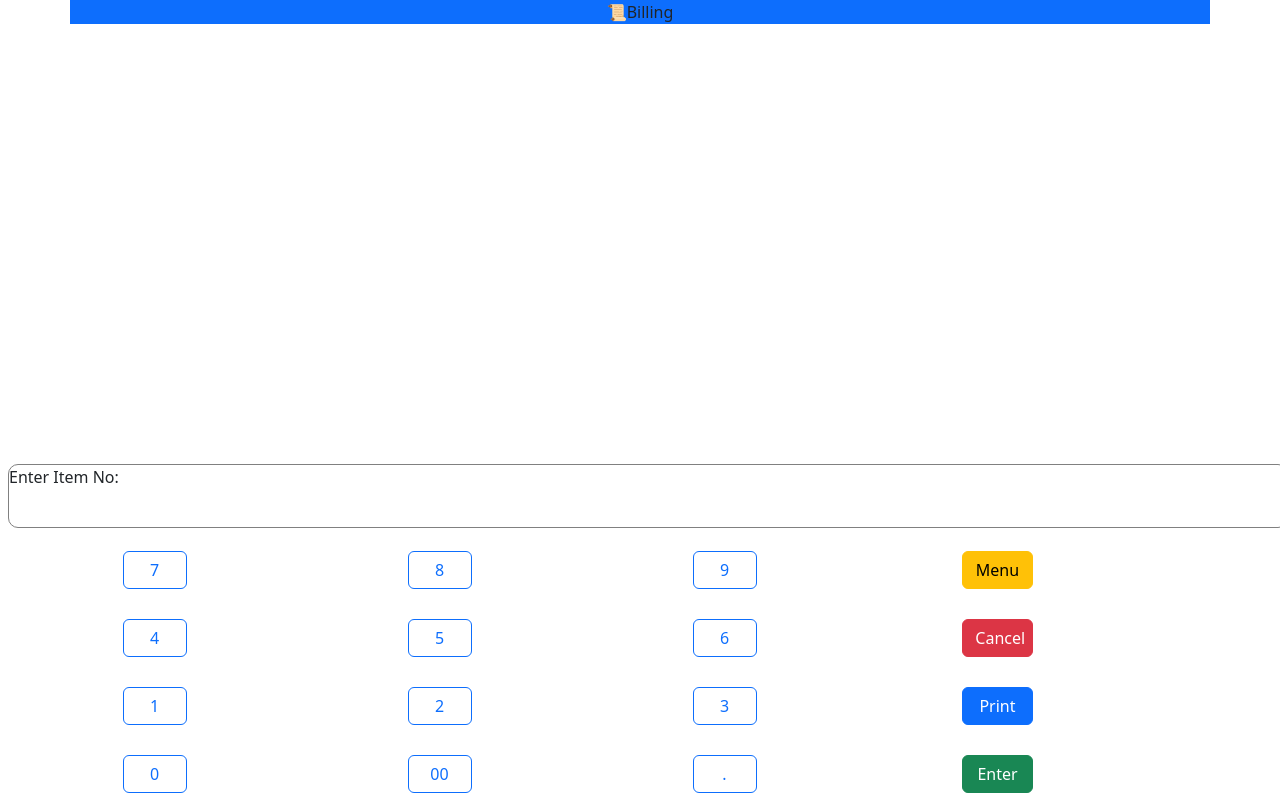
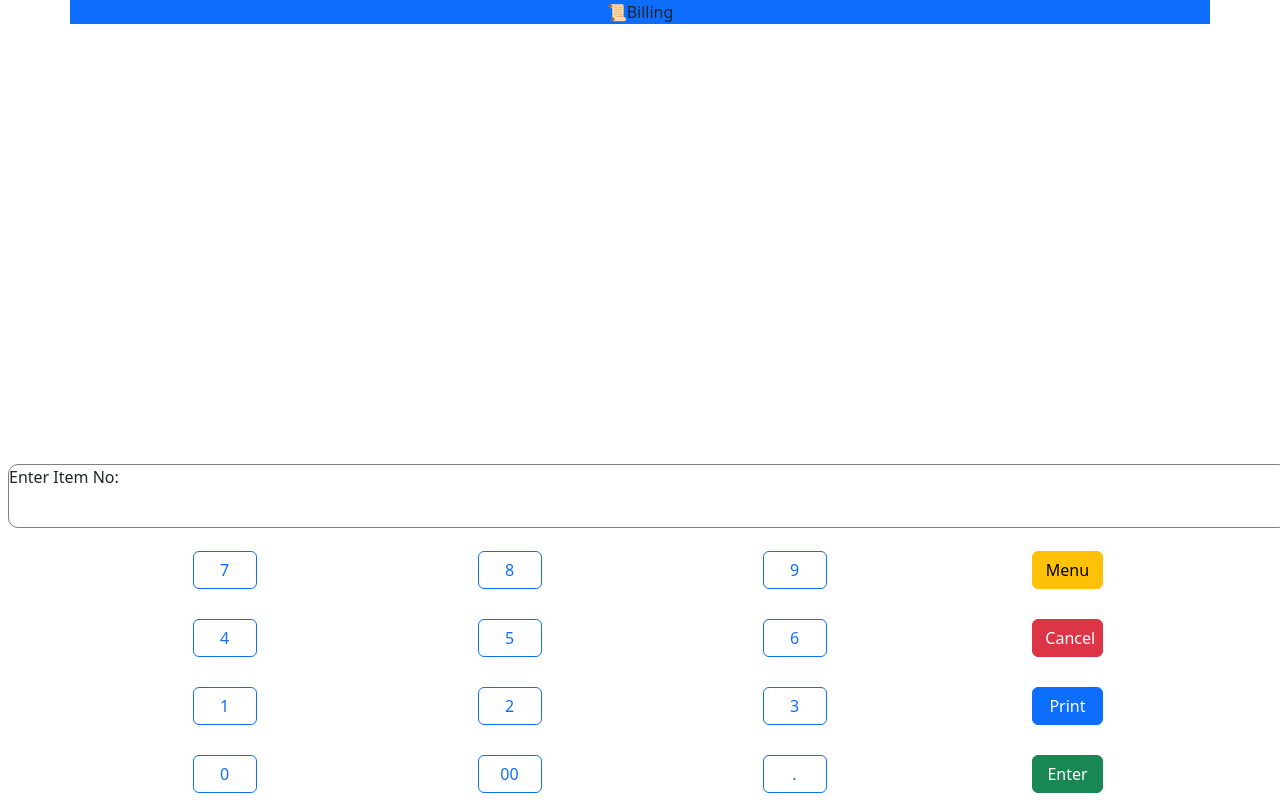
Before and after one commit to gokul-ceo/restuarentmanagement, a React (Create React App) app: page / in a window 1280 px wide. Built offline with nearby package versions, Linux system fonts and the light colour scheme.

Commit message:
made changes

```diff
--- a/src/component/Billingkeyboard.jsx
+++ b/src/component/Billingkeyboard.jsx
@@ -6,7 +6,7 @@ import './billing.css';
 
 const style={
     keyboard:{
-        marginLeft:'0'
+
     },
     button:{
         width:'4rem'
```
